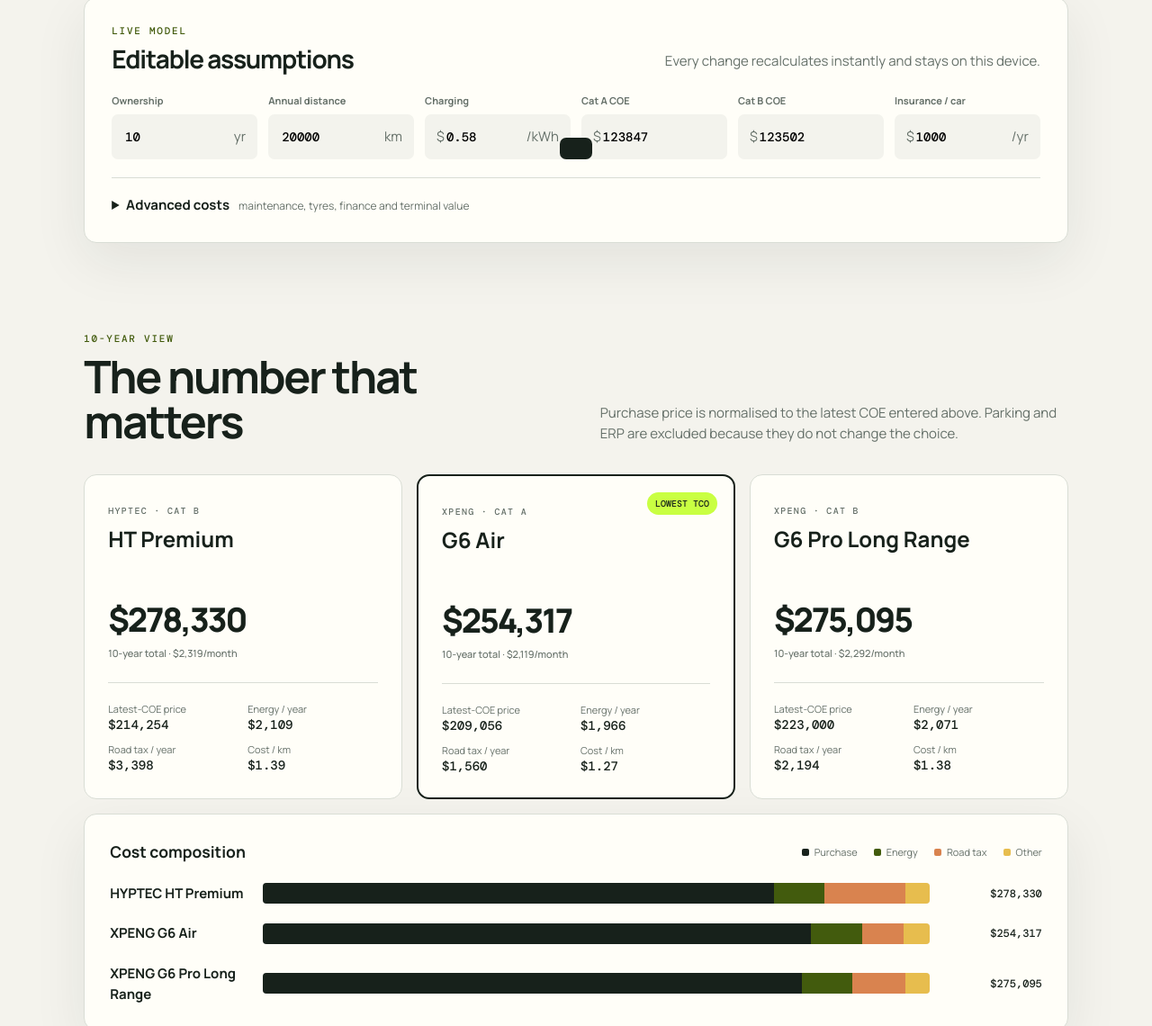
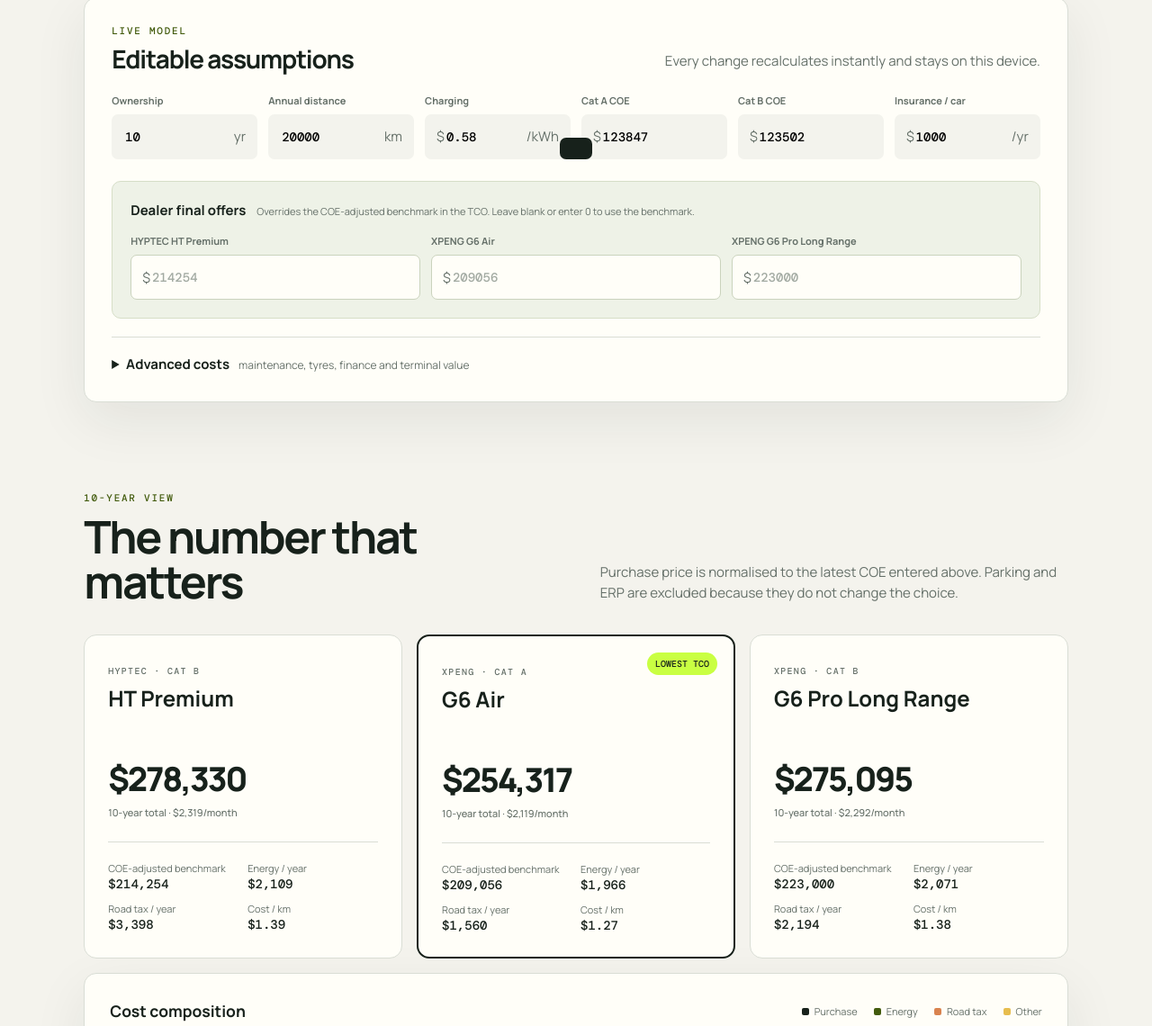
Before and after one commit to ncheewee/sg-ev-decision-lab, a plain HTML site: page index.html in a window 1280 px wide. Shown: the part 719-1859 px from the top of the page at 90% size. Drawn offline with nearby package versions, Linux system fonts and the light colour scheme.

Commit message:
Add editable dealer offer prices

```diff
--- a/app.js
+++ b/app.js
@@ -8,7 +8,7 @@
       suspension: "Double wishbone / five-link", seats: "Nappa; ventilated + massage front", displays: "14.6-inch centre + HUD", audio: "22-speaker Dolby Atmos", mirror: "Conventional",
       processor: "Not disclosed", sensors: "360° camera; inventory to verify", carplay: "Wired; verify wireless OTA", adas: "ACC, AEB, LKA, BSM, driver monitoring", airbags: "6",
       warranty: "8 yr / 160,000 km reported", batteryWarranty: "First-owner ‘Three Electrics’ lifetime offer—verify", service: "10 yr / 200,000 km free servicing reported—verify",
-      roadTaxOverride: 3398, arf: 19900, terminalValue: 995, maintenanceAnnual: 0, tyresTenYear: 0, financeCost: 0,
+      roadTaxOverride: 3398, arf: 19900, dealerOffer: 0, terminalValue: 995, maintenanceAnnual: 0, tyresTenYear: 0, financeCost: 0,
       take: "Best for rear-cabin comfort and sheer space. Its 250 kW road tax is the recurring sting."
     },
     {
@@ -18,7 +18,7 @@
       suspension: "Double wishbone / multi-link", seats: "Vegan leather; heated + ventilated", displays: "10.25-inch + 15.6-inch", audio: "18-speaker Xopera, 960W", mirror: "Conventional",
       processor: "MediaTek 8676", sensors: "5 cameras + 4 radars", carplay: "Wireless CarPlay + Android Auto", adas: "XPILOT, auto park; reduced LCC perception", airbags: "Verify local spec",
       warranty: "5 yr / 120,000 km", batteryWarranty: "8 yr / 160,000 km; ≥70% capacity", service: "Paid; request schedule and package",
-      roadTaxOverride: 1560, arf: 0, terminalValue: 0, maintenanceAnnual: 0, tyresTenYear: 0, financeCost: 0,
+      roadTaxOverride: 1560, arf: 0, dealerOffer: 0, terminalValue: 0, maintenanceAnnual: 0, tyresTenYear: 0, financeCost: 0,
       take: "The rational Singapore choice: lowest TCO, ample torque and most of the G6 experience."
     },
     {
@@ -28,14 +28,14 @@
       suspension: "Double wishbone / multi-link", seats: "Nappa; heated, ventilated + massage", displays: "10.25-inch + 15.6-inch", audio: "18-speaker Xopera, 960W", mirror: "Digital streaming",
       processor: "Snapdragon SA8295", sensors: "12 cameras + 5 radars", carplay: "Wireless CarPlay + Android Auto", adas: "Full local XPILOT + auto park", airbags: "Verify local spec",
       warranty: "5 yr / 120,000 km", batteryWarranty: "8 yr / 160,000 km; ≥70% capacity", service: "Paid; request schedule and package",
-      roadTaxOverride: 2194, arf: 11181, terminalValue: 559, maintenanceAnnual: 0, tyresTenYear: 0, financeCost: 0,
+      roadTaxOverride: 2194, arf: 11181, dealerOffer: 0, terminalValue: 559, maintenanceAnnual: 0, tyresTenYear: 0, financeCost: 0,
       take: "Best all-round car: much quicker, richer cabin and stronger sensor hardware, but not the TCO winner."
     }
   ]
 };
 
 const comparisonRows = [
-  ["Price & tax", "COE category", "category"], ["Price & tax", "Published price", "publishedPrice", "money"], ["Price & tax", "Price at entered COE", "adjustedPrice", "money"], ["Price & tax", "Annual road tax", "annualTax", "money"],
+  ["Price & tax", "COE category", "category"], ["Price & tax", "Published price", "publishedPrice", "money"], ["Price & tax", "COE-adjusted benchmark", "adjustedPrice", "money"], ["Price & tax", "TCO purchase price", "purchasePrice", "money", "low"], ["Price & tax", "Annual road tax", "annualTax", "money"],
   ["Performance", "Power", "powerKw", "kw"], ["Performance", "Torque", "torqueNm", "nm"], ["Performance", "0–100 km/h", "zeroTo100", "seconds", "low"], ["Performance", "Top speed", "topSpeed", "kmh"], ["Performance", "Driven wheels", "drive"],
   ["Battery & charging", "Battery", "batteryKwh", "kwh"], ["Battery & charging", "Chemistry", "batteryType"], ["Battery & charging", "WLTP range", "rangeKm", "km"], ["Battery & charging", "Rated efficiency", "efficiency", "kmkwh", "high"], ["Battery & charging", "AC charging", "acKw", "kw"], ["Battery & charging", "Peak DC charging", "dcKw", "kw"], ["Battery & charging", "Fast-charge claim", "fastCharge"],
   ["Dimensions", "Length", "length", "mm"], ["Dimensions", "Width", "width", "mm"], ["Dimensions", "Height", "height", "mm"], ["Dimensions", "Wheelbase", "wheelbase", "mm"], ["Dimensions", "Kerb weight", "weight", "kg", "low"], ["Dimensions", "Boot", "boot", "litres"], ["Dimensions", "Wheels", "wheels"], ["Dimensions", "Suspension", "suspension"],
@@ -123,12 +123,13 @@
   const a = state.assumptions;
   const coe = car.category === "A" ? a.catA : a.catB;
   const adjustedPrice = car.publishedPrice - car.embeddedCoe + coe;
+  const purchasePrice = Number(car.dealerOffer) > 0 ? Number(car.dealerOffer) : adjustedPrice;
   const annualEnergy = (a.annualKm / car.efficiency) * a.electricity;
   const annualTax = car.roadTaxOverride || roadTax(car.powerKw);
   const running = a.years * (annualEnergy + annualTax + a.insurance + (car.maintenanceAnnual || 0));
   const other = (car.tyresTenYear || 0) * (a.years / 10) + (car.financeCost || 0);
-  const tco = adjustedPrice + running + other - (car.terminalValue || 0);
-  return { adjustedPrice, annualEnergy, annualTax, running, other, tco, monthly: tco/(a.years*12), costKm: tco/(a.years*a.annualKm) };
+  const tco = purchasePrice + running + other - (car.terminalValue || 0);
+  return { adjustedPrice, purchasePrice, offerApplied: Number(car.dealerOffer) > 0, annualEnergy, annualTax, running, other, tco, monthly: tco/(a.years*12), costKm: tco/(a.years*a.annualKm) };
 }
 
 function save() { localStorage.setItem("sgEvDecisionLab", JSON.stringify(state)); }
@@ -142,6 +143,8 @@
     inputField("Cat A COE", "catA", a.catA, "$"), inputField("Cat B COE", "catB", a.catB, "$"), inputField("Insurance / car", "insurance", a.insurance, "$", "/yr")
   ].join("");
   document.querySelectorAll("[data-assumption]").forEach(el=>el.addEventListener("input", e=>{ state.assumptions[e.target.dataset.assumption]=Number(e.target.value)||0; save(); renderResults(); }));
+  document.querySelector("#offerInputs").innerHTML = state.cars.map(car => { const m=metrics(car); return `<div class="field"><label for="offer-${car.id}">${car.make} ${car.name}</label><div class="input-shell offer-input"><span>$</span><input id="offer-${car.id}" data-dealer-offer="${car.id}" type="number" step="1" min="0" inputmode="numeric" value="${car.dealerOffer||""}" placeholder="${Math.round(m.adjustedPrice)}"></div></div>`; }).join("");
+  document.querySelectorAll("[data-dealer-offer]").forEach(el=>el.addEventListener("input", e=>{ const car=state.cars.find(c=>c.id===e.target.dataset.dealerOffer); car.dealerOffer=Number(e.target.value)||0; save(); renderResults(); }));
   document.querySelector("#advancedInputs").innerHTML = state.cars.map(car => `<div class="advanced-car"><strong>${car.make} ${car.name}</strong>${carCostField(car,"Maintenance / year","maintenanceAnnual")}${carCostField(car,"Tyres / 10 years","tyresTenYear")}${carCostField(car,"Finance cost","financeCost")}${carCostField(car,"Terminal value","terminalValue")}</div>`).join("");
   document.querySelectorAll("[data-car-cost]").forEach(el=>el.addEventListener("input", e=>{ const car=state.cars.find(c=>c.id===e.target.dataset.car); car[e.target.dataset.carCost]=Number(e.target.value)||0; save(); renderResults(); }));
 }
@@ -152,9 +155,9 @@
   const ranked=[...state.cars].sort((a,b)=>metrics(a).tco-metrics(b).tco);
   const best=ranked[0], bestM=metrics(best), second=ranked[1], delta=second?metrics(second).tco-bestM.tco:0;
   document.querySelector("#heroVerdict").innerHTML=`<span class="label">CURRENT TCO WINNER</span><h2>${best.make} ${best.name}</h2><div class="verdict-price">${money.format(bestM.tco)} <small>over ${state.assumptions.years} years</small></div><p>${second?`It is <strong>${money.format(delta)} cheaper</strong> than the next car under your assumptions.`:"Add another car to create a comparison."}</p>`;
-  document.querySelector("#carCards").innerHTML=state.cars.map(car=>{const m=metrics(car);return `<article class="car-card ${car.id===best.id?"best":""}">${car.id===best.id?'<span class="rank-tag">LOWEST TCO</span>':""}<span class="make">${car.make} · CAT ${car.category}</span><h3>${car.name}</h3><div class="tco-number">${money.format(m.tco)}<small>${state.assumptions.years}-year total · ${money.format(m.monthly)}/month</small></div><div class="card-stats"><span>Latest-COE price<strong>${money.format(m.adjustedPrice)}</strong></span><span>Energy / year<strong>${money.format(m.annualEnergy)}</strong></span><span>Road tax / year<strong>${money.format(m.annualTax)}</strong></span><span>Cost / km<strong>$${m.costKm.toFixed(2)}</strong></span></div></article>`}).join("");
+  document.querySelector("#carCards").innerHTML=state.cars.map(car=>{const m=metrics(car);return `<article class="car-card ${car.id===best.id?"best":""}">${car.id===best.id?'<span class="rank-tag">LOWEST TCO</span>':""}<span class="make">${car.make} · CAT ${car.category}</span><h3>${car.name}</h3><div class="tco-number">${money.format(m.tco)}<small>${state.assumptions.years}-year total · ${money.format(m.monthly)}/month</small></div><div class="card-stats"><span>${m.offerApplied?"Dealer offer":"COE-adjusted benchmark"}<strong>${money.format(m.purchasePrice)}</strong></span><span>Energy / year<strong>${money.format(m.annualEnergy)}</strong></span><span>Road tax / year<strong>${money.format(m.annualTax)}</strong></span><span>Cost / km<strong>$${m.costKm.toFixed(2)}</strong></span></div></article>`}).join("");
   const max=Math.max(...state.cars.map(c=>metrics(c).tco));
-  document.querySelector("#costChart").innerHTML=state.cars.map(car=>{const m=metrics(car), years=state.assumptions.years, energy=m.annualEnergy*years,tax=m.annualTax*years,other=state.assumptions.insurance*years+(car.maintenanceAnnual||0)*years+(car.tyresTenYear||0)*(years/10)+(car.financeCost||0);return `<div class="chart-row"><div class="chart-name">${car.make} ${car.name}</div><div class="stacked-bar" style="max-width:${m.tco/max*100}%"><i class="bar-purchase" style="width:${m.adjustedPrice/m.tco*100}%"></i><i class="bar-energy" style="width:${energy/m.tco*100}%"></i><i class="bar-tax" style="width:${tax/m.tco*100}%"></i><i class="bar-other" style="width:${other/m.tco*100}%"></i></div><div class="chart-total">${money.format(m.tco)}</div></div>`}).join("");
+  document.querySelector("#costChart").innerHTML=state.cars.map(car=>{const m=metrics(car), years=state.assumptions.years, energy=m.annualEnergy*years,tax=m.annualTax*years,other=state.assumptions.insurance*years+(car.maintenanceAnnual||0)*years+(car.tyresTenYear||0)*(years/10)+(car.financeCost||0);return `<div class="chart-row"><div class="chart-name">${car.make} ${car.name}</div><div class="stacked-bar" style="max-width:${m.tco/max*100}%"><i class="bar-purchase" style="width:${m.purchasePrice/m.tco*100}%"></i><i class="bar-energy" style="width:${energy/m.tco*100}%"></i><i class="bar-tax" style="width:${tax/m.tco*100}%"></i><i class="bar-other" style="width:${other/m.tco*100}%"></i></div><div class="chart-total">${money.format(m.tco)}</div></div>`}).join("");
   const air=state.cars.find(c=>c.id==="xpeng-g6-air"), pro=state.cars.find(c=>c.id==="xpeng-g6-pro"), ht=state.cars.find(c=>c.id==="hyptec-ht-premium");
   const upgrade=air&&pro?metrics(pro).monthly-metrics(air).monthly:0, htPro=ht&&pro?Math.abs(metrics(ht).tco-metrics(pro).tco):0;
   document.querySelector("#analysisGrid").innerHTML=`<article class="analysis-card"><p class="eyebrow">FINANCIAL PICK</p><h3>${air?"G6 Air":"Lowest TCO"}</h3><p>${air&&pro?`The Pro experience costs about <strong>${money.format(upgrade)}/month</strong> extra. The Air also carries cheaper 18-inch tyres.`:"The lowest-cost car changes live with your inputs."}</p></article><article class="analysis-card"><p class="eyebrow">ALL-ROUNDER</p><h3>${pro?"G6 Pro":"Balance"}</h3><p>Pay for the Pro if richer seats, stronger ADAS hardware and performance will matter every day—not for its modest range gain alone.</p></article><article class="analysis-card"><p class="eyebrow">COMFORT PICK</p><h3>${ht?"Hyptec HT":"Cabin"}</h3><p>${ht&&pro?`Only <strong>${money.format(htPro)}</strong> separates the HT and Pro over the full term. Let rear comfort versus software decide.`:"Compare cabin comfort independently from cost."}</p></article>`;
--- a/index.html
+++ b/index.html
@@ -43,6 +43,10 @@
           <p>Every change recalculates instantly and stays on this device.</p>
         </div>
         <div class="input-grid" id="assumptionInputs"></div>
+        <div class="offer-section">
+          <div class="offer-heading"><strong>Dealer final offers</strong><span>Overrides the COE-adjusted benchmark in the TCO. Leave blank or enter 0 to use the benchmark.</span></div>
+          <div class="offer-grid" id="offerInputs"></div>
+        </div>
         <details class="advanced-inputs">
           <summary>Advanced costs <span>maintenance, tyres, finance and terminal value</span></summary>
           <div id="advancedInputs"></div>
--- a/styles.css
+++ b/styles.css
@@ -32,7 +32,7 @@
 .section-nav { position: sticky; z-index: 5; top: 0; display: flex; gap: 30px; padding: 17px 4vw; background: rgba(244,243,237,.94); border-bottom: 1px solid var(--line); backdrop-filter: blur(12px); }.section-nav a { color: var(--muted); text-decoration: none; font-size: 12px; font-weight: 700; }.section-nav a:hover { color: var(--ink); }
 .panel { background: var(--panel); border: 1px solid var(--line); border-radius: 14px; box-shadow: var(--shadow); }
 .assumptions { margin: 70px 4vw 0; padding: 30px; }.section-block { padding: 100px 4vw 0; }.section-heading { display: flex; align-items: end; justify-content: space-between; gap: 60px; margin-bottom: 34px; }.section-heading.compact { margin-bottom: 24px; }.section-heading h2 { margin: 0; font-size: clamp(30px, 4vw, 50px); letter-spacing: -.045em; line-height: 1; }.section-heading.compact h2 { font-size: 28px; }.section-heading > p { max-width: 520px; margin: 0; color: var(--muted); }
-.input-grid { display: grid; grid-template-columns: repeat(6, 1fr); gap: 12px; }.field label, dialog label { display: block; margin-bottom: 7px; color: var(--muted); font-size: 11px; font-weight: 700; }.input-shell { display: flex; align-items: center; min-height: 50px; padding: 0 12px; background: #f3f3ed; border: 1px solid transparent; border-radius: 7px; }.input-shell:focus-within { border-color: #7a8b7d; }.input-shell span { color: var(--muted); }.input-shell input { width: 100%; border: 0; outline: 0; background: transparent; font: 500 14px "DM Mono", monospace; }.advanced-inputs { margin-top: 20px; border-top: 1px solid var(--line); }.advanced-inputs summary { padding-top: 18px; font-weight: 700; cursor: pointer; }.advanced-inputs summary span { margin-left: 7px; color: var(--muted); font-weight: 400; font-size: 12px; }.advanced-inputs > div { display: grid; grid-template-columns: repeat(4, 1fr); gap: 16px; padding-top: 20px; }
+.input-grid { display: grid; grid-template-columns: repeat(6, 1fr); gap: 12px; }.field label, dialog label { display: block; margin-bottom: 7px; color: var(--muted); font-size: 11px; font-weight: 700; }.input-shell { display: flex; align-items: center; min-height: 50px; padding: 0 12px; background: #f3f3ed; border: 1px solid transparent; border-radius: 7px; }.input-shell:focus-within { border-color: #7a8b7d; }.input-shell span { color: var(--muted); }.input-shell input { width: 100%; border: 0; outline: 0; background: transparent; font: 500 14px "DM Mono", monospace; }.offer-section { margin-top:24px; padding:20px; background:#eef2e7; border:1px solid #d6dec8; border-radius:10px; }.offer-heading { display:flex; align-items:baseline; gap:12px; margin-bottom:14px; }.offer-heading span { color:var(--muted); font-size:11px; }.offer-grid { display:grid; grid-template-columns:repeat(3,1fr); gap:12px; }.offer-input { background:var(--panel); border-color:#cad3bd; }.offer-input input::placeholder { color:#a2aaa2; }.advanced-inputs { margin-top:20px; border-top:1px solid var(--line); }.advanced-inputs summary { padding-top:18px; font-weight:700; cursor:pointer; }.advanced-inputs summary span { margin-left:7px; color:var(--muted); font-weight:400; font-size:12px; }.advanced-inputs > div { display:grid; grid-template-columns:repeat(4,1fr); gap:16px; padding-top:20px; }
 .car-cards { display: grid; grid-template-columns: repeat(3, 1fr); gap: 16px; }.car-card { position: relative; padding: 26px; background: var(--panel); border: 1px solid var(--line); border-radius: 14px; overflow: hidden; }.car-card.best { border: 2px solid var(--ink); }.rank-tag { position: absolute; top: 18px; right: 18px; padding: 6px 9px; background: var(--green); border-radius: 20px; font: 500 10px "DM Mono", monospace; }.car-card .make { color: var(--muted); font: 500 10px "DM Mono", monospace; letter-spacing: .13em; }.car-card h3 { max-width: 75%; min-height: 54px; margin: 8px 0 20px; font-size: 24px; line-height: 1.1; }.tco-number { font-size: 37px; font-weight: 800; letter-spacing: -.055em; }.tco-number small { display: block; color: var(--muted); font-size: 11px; font-weight: 500; letter-spacing: 0; }.card-stats { display: grid; grid-template-columns: 1fr 1fr; gap: 10px; margin-top: 24px; padding-top: 20px; border-top: 1px solid var(--line); }.card-stats span { color: var(--muted); font-size: 11px; }.card-stats strong { display: block; color: var(--ink); font: 500 14px "DM Mono", monospace; }
 .chart-panel { margin-top: 16px; padding: 28px; }.chart-head, .chart-row { display: flex; align-items: center; justify-content: space-between; }.chart-head h3 { margin: 0; }.legend { display: flex; gap: 18px; color: var(--muted); font-size: 11px; }.legend span::before { content:""; display:inline-block; width:8px; height:8px; margin-right:6px; border-radius:2px; }.legend .purchase::before, .bar-purchase { background: var(--ink); }.legend .energy::before, .bar-energy { background: var(--green-dark); }.legend .tax::before, .bar-tax { background: var(--orange); }.legend .other::before, .bar-other { background: var(--yellow); }.chart-row { gap: 20px; margin-top: 21px; }.chart-name { width: 150px; font-weight: 700; }.stacked-bar { display:flex; flex:1; height:23px; overflow:hidden; border-radius:4px; background:#eee; }.stacked-bar i { height:100%; }.chart-total { width: 105px; text-align:right; font:500 12px "DM Mono", monospace; }
 .analysis-grid { display:grid; grid-template-columns:repeat(3,1fr); gap:16px; margin-top:16px; }.analysis-card { padding:24px; border-top:4px solid var(--ink); background:#e9ebe4; }.analysis-card:nth-child(2) { border-color:var(--green-dark); }.analysis-card:nth-child(3) { border-color:var(--orange); }.analysis-card h3 { margin:6px 0 9px; }.analysis-card p { margin:0; color:var(--muted); }
@@ -42,5 +42,5 @@
 footer { display:flex; justify-content:space-between; gap:30px; margin-top:100px; padding:35px 4vw; border-top:1px solid var(--line); color:var(--muted); font-size:11px; }
 .toast { position:fixed; z-index:20; left:50%; bottom:24px; transform:translate(-50%,120px); padding:12px 18px; color:white; background:var(--ink); border-radius:7px; transition:.25s; }.toast.show { transform:translate(-50%,0); }
 @media (max-width: 980px) { .page-shell{padding:0 20px}.hero{grid-template-columns:1fr;gap:35px;padding:70px 2vw}.input-grid{grid-template-columns:repeat(3,1fr)}.car-cards,.analysis-grid{grid-template-columns:1fr}.section-block{padding-left:2vw;padding-right:2vw}.assumptions{margin-left:2vw;margin-right:2vw}.car-card h3{min-height:auto}.topbar .freshness{display:none}.advanced-inputs>div{grid-template-columns:1fr 1fr} }
-@media (max-width: 620px) { .page-shell{padding:0 13px}.topbar{min-height:74px}.brand small,.topbar .button-ghost{display:none}.hero{min-height:auto;padding:60px 0}.hero-verdict{padding:25px}.section-nav{margin:0 -13px;overflow:auto;padding:14px}.section-heading{display:block}.section-heading>p{margin-top:14px}.assumptions{margin:45px 0 0;padding:20px}.input-grid{grid-template-columns:1fr 1fr}.advanced-inputs>div{grid-template-columns:1fr}.section-block{padding:75px 0 0}.chart-panel{overflow:auto}.chart-row{min-width:620px}.legend{display:none}.comparison-wrap table{min-width:760px}.comparison-wrap th,.comparison-wrap td{padding:14px 12px}.comparison-wrap thead th{top:0;height:68px}.comparison-wrap thead th:first-child,.comparison-wrap tbody th:not([colspan]){width:155px;max-width:155px}.checklist-toolbar{align-items:flex-end}.checklist-panel{padding:20px}.checklist-progress{align-items:flex-start;gap:12px;flex-direction:column}footer{display:block;padding-left:0;padding-right:0} }
+@media (max-width: 620px) { .page-shell{padding:0 13px}.topbar{min-height:74px}.brand small,.topbar .button-ghost{display:none}.hero{min-height:auto;padding:60px 0}.hero-verdict{padding:25px}.section-nav{margin:0 -13px;overflow:auto;padding:14px}.section-heading{display:block}.section-heading>p{margin-top:14px}.assumptions{margin:45px 0 0;padding:20px}.input-grid{grid-template-columns:1fr 1fr}.offer-heading{display:block}.offer-heading span{display:block;margin-top:4px}.offer-grid{grid-template-columns:1fr}.advanced-inputs>div{grid-template-columns:1fr}.section-block{padding:75px 0 0}.chart-panel{overflow:auto}.chart-row{min-width:620px}.legend{display:none}.comparison-wrap table{min-width:760px}.comparison-wrap th,.comparison-wrap td{padding:14px 12px}.comparison-wrap thead th{top:0;height:68px}.comparison-wrap thead th:first-child,.comparison-wrap tbody th:not([colspan]){width:155px;max-width:155px}.checklist-toolbar{align-items:flex-end}.checklist-panel{padding:20px}.checklist-progress{align-items:flex-start;gap:12px;flex-direction:column}footer{display:block;padding-left:0;padding-right:0} }
 @media print { .topbar,.hero,.section-nav,.assumptions,#tco,#comparison,footer,.checklist-toolbar .button{display:none!important}.section-block{padding:0}.dealer-tabs{display:none}.checklist-panel{box-shadow:none;border:0}.check-item{break-inside:avoid} }
--- a/tests.mjs
+++ b/tests.mjs
@@ -17,6 +17,7 @@
 assert(!html.includes("Add a car"));
 assert(!html.includes("AI page importer"));
 assert(html.includes("app.js"));
+assert(html.includes("Dealer final offers"));
 assert(css.includes("tbody th:not([colspan])"));
 assert(css.includes("tr.category-row th { position:relative; z-index:1"));
 console.log("All calculator checks passed.");
```
